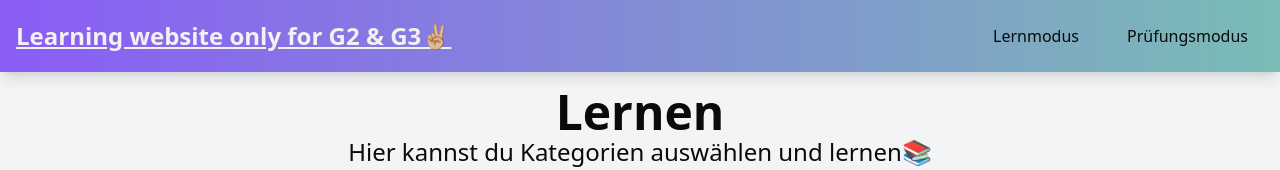
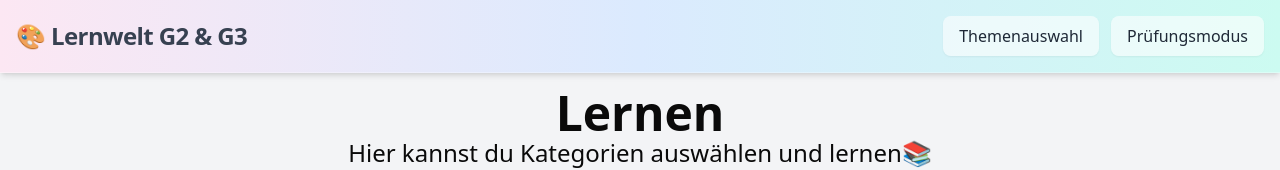
Before and after one commit to SonicAbi/fullstack-quiz-frontend, a React (Vite) app: page / in a window 1280 px wide. Shown: the top 170 px of the page. Built offline with nearby package versions, Linux system fonts and the light colour scheme; no server answers.

Commit message:
feat: update Navbar component styles and structure for improved layout and accessibility

```diff
--- a/src/components/navbar.tsx
+++ b/src/components/navbar.tsx
@@ -3,17 +3,25 @@ import { Link } from "react-router-dom";
 
 export function Navbar() {
   return (
-    <nav className="bg-gradient-to-l from-myLightTurquoise to-violet-500 p-4 shadow-lg">
-      <div className="container mx-auto flex items-center justify-between">
-        <h1 className="text-2xl font-bold text-myLightGray underline">
-          <Link to={"/"}> Learning website only for G2 & G3✌🏼</Link>
+    <nav className="border-b border-white/30 bg-gradient-to-r from-pink-100 via-blue-100 to-teal-100 p-4 shadow-md backdrop-blur-md">
+      <div className="container mx-auto flex flex-col items-center justify-between gap-4 sm:flex-row">
+        <h1 className="text-xl font-semibold tracking-tight text-gray-700 sm:text-2xl">
+          <Link to="/" className="transition hover:text-gray-900">
+            🎨 Lernwelt G2 & G3
+          </Link>
         </h1>
-        <div className="flex space-x-4">
-          <Link to='/' className="px-4 py-2 rounded-md font-medium">
-            Lernmodus
+
+        <div className="flex flex-wrap justify-center gap-3">
+          <Link
+            to="/"
+            className="rounded-lg bg-white/60 px-4 py-2 text-sm text-gray-800 shadow-sm transition hover:bg-white/80 sm:text-base"
+          >
+            Themenauswahl
           </Link>
-          <Link to='/pruefen'
-            className="px-4 py-2 rounded-md font-medium">
+          <Link
+            to="/pruefen"
+            className="rounded-lg bg-white/60 px-4 py-2 text-sm text-gray-800 shadow-sm transition hover:bg-white/80 sm:text-base"
+          >
             Prüfungsmodus
           </Link>
         </div>
```
